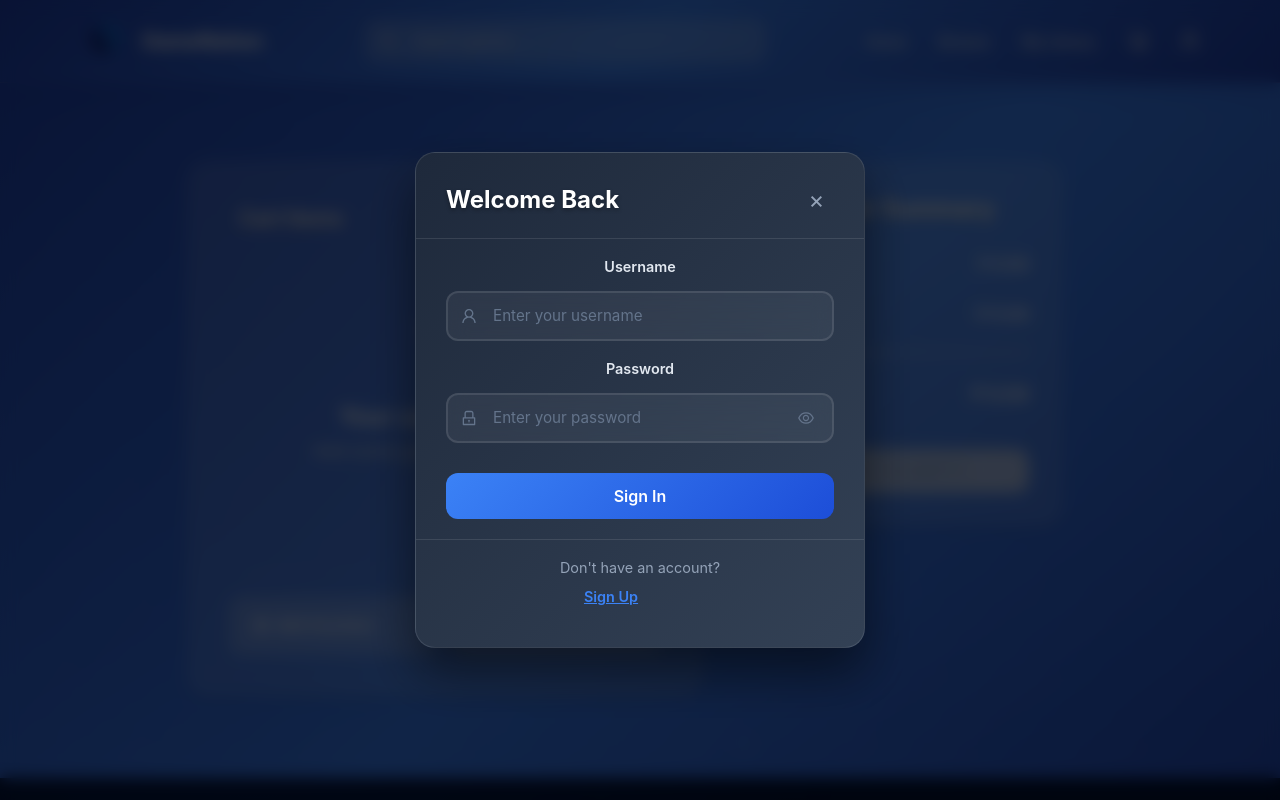
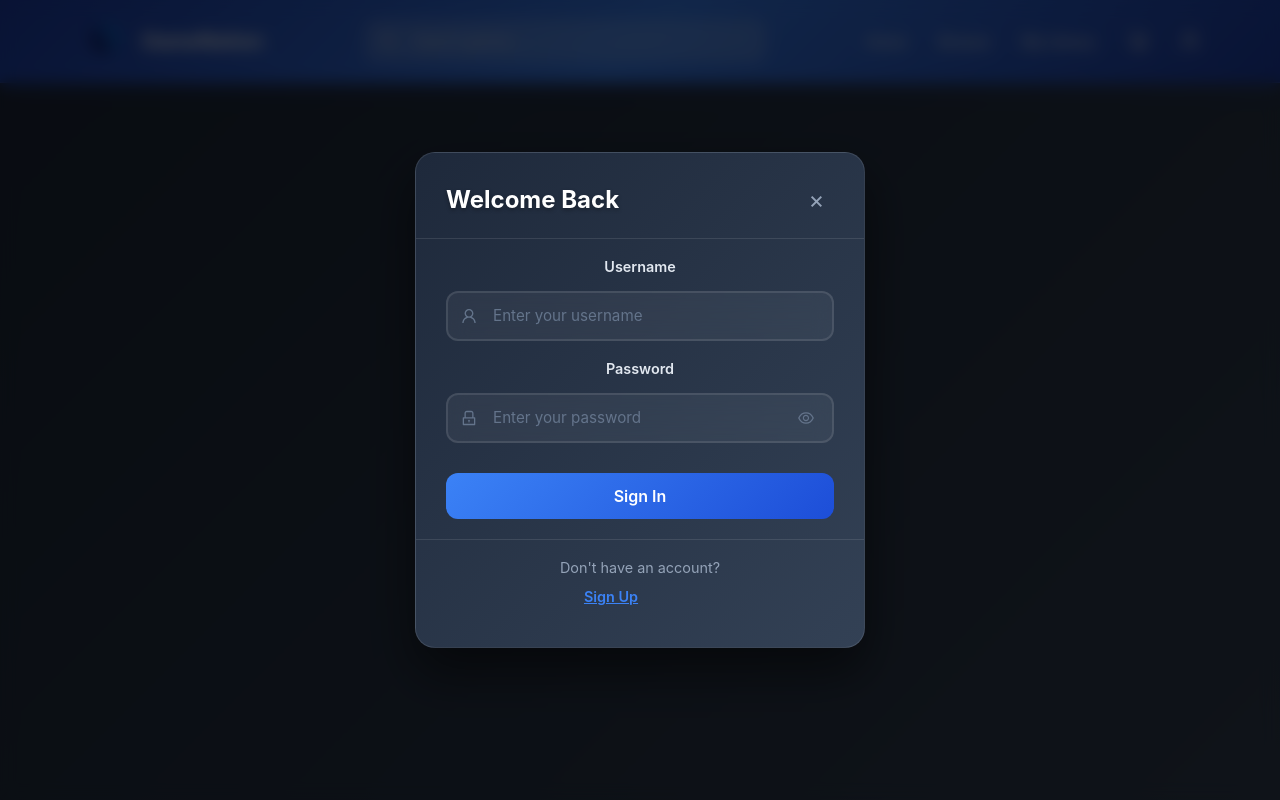
Before and after one commit to Blyn04/gamenation, a React (Create React App) app: page /cart in a window 1280 px wide. Both pictures are taken after a click on the button 1189 px from the left and 41 px from the top of the page. Shown: the top 800 px of the page. Built offline with nearby package versions, Linux system fonts and the light colour scheme.

Commit message:
PROTECTEDROUTE UPDATE

```diff
--- a/src/App.js
+++ b/src/App.js
@@ -29,21 +29,48 @@ const AppContent = () => {
         <Header />
         <Routes>
           <Route path="/" element={<HomePage />} />
-          <Route path="/profile" element={
+
+          {/* Protected routes */}
+          <Route
+            path="/profile"
+            element={
               <ProtectedRoute>
                 <Profile />
               </ProtectedRoute>
-          } />
-          <Route path="/browse" element={<AllProducts/>} />
-          <Route path="/library" element={<Library/>} />
-          <Route path="/wishlist" element={<LikePage/>} />
-          <Route path="/item-details" element={<ItemDetails/>} />
-          <Route path="/cart" element={<CartPage/>} />
-          <Route path="/account-settings" element={
+            }
+          />
+
+          <Route path="/browse" element={<AllProducts />} />
+
+          <Route
+            path="/library"
+            element={
+              <ProtectedRoute>
+                <Library />
+              </ProtectedRoute>
+            }
+          />
+
+          <Route path="/wishlist" element={<LikePage />} />
+          <Route path="/item-details" element={<ItemDetails />} />
+
+          <Route
+            path="/cart"
+            element={
+              <ProtectedRoute>
+                <CartPage />
+              </ProtectedRoute>
+            }
+          />
+
+          <Route
+            path="/account-settings"
+            element={
               <ProtectedRoute>
                 <AccountSetting />
               </ProtectedRoute>
-          } />
+            }
+          />
         </Routes>
 
         {/* Login Modal - rendered at root level */}
--- a/src/components/ProtectedRoute.js
+++ b/src/components/ProtectedRoute.js
@@ -1,57 +1,49 @@
-import React, { useEffect, useState } from 'react';
-import { Navigate, useLocation } from 'react-router-dom';
+import React from 'react';
 import { useAuth } from '../contexts/AuthContext';
-import { useModal } from '../contexts/ModalContext';
 
 const ProtectedRoute = ({ children }) => {
   const { isAuthenticated, isLoading } = useAuth();
-  const { openLoginModal } = useModal();
-  const location = useLocation();
-  const [isSigningOut, setIsSigningOut] = useState(false);
 
-  // Check if user is signing out by monitoring authentication state changes
-  useEffect(() => {
-    if (!isAuthenticated && !isLoading) {
-      // Check if this is a signout by looking at the current path
-      // If we're on a protected route and user becomes unauthenticated,
-      // it's likely a signout, not an unauthorized access
-      const protectedRoutes = ['/profile', '/account-settings'];
-      if (protectedRoutes.includes(location.pathname)) {
-        setIsSigningOut(true);
-        // Clear the signout flag after a short delay
-        setTimeout(() => setIsSigningOut(false), 100);
-      }
-    }
-  }, [isAuthenticated, isLoading, location.pathname]);
-
-  // Show loading spinner while checking authentication
+  // Show loading while checking authentication
   if (isLoading) {
     return (
-      <div style={{
+      <div
+        style={{
           display: 'flex',
           justifyContent: 'center',
           alignItems: 'center',
           height: '100vh',
           background: 'linear-gradient(135deg, #1e293b 0%, #334155 100%)',
           color: 'white',
-        fontSize: '1.2rem'
-      }}>
+          fontSize: '1.2rem',
+        }}
+      >
         Loading...
       </div>
     );
   }
 
-  // If not authenticated, redirect to home
+  // If not authenticated, show message instead of page
   if (!isAuthenticated) {
-    // Only open login modal if this is not a signout
-    if (!isSigningOut) {
-      // Store the attempted location for redirect after login
-      localStorage.setItem('redirectAfterLogin', location.pathname);
-      openLoginModal();
-    }
-    return <Navigate to="/" replace />;
+    return (
+      <div
+        style={{
+          display: 'flex',
+          justifyContent: 'center',
+          alignItems: 'center',
+          height: '100vh',
+          background: 'linear-gradient(135deg, #1e293b 0%, #334155 100%)',
+          color: 'white',
+          flexDirection: 'column',
+        }}
+      >
+        <h2>You have to log in first</h2>
+        <p style={{ opacity: 0.8 }}>Please log in to access this page.</p>
+      </div>
+    );
   }
 
+  // If logged in, render the protected content
   return children;
 };
 
```
Lines whose indentation alone changed are shown as unchanged.
